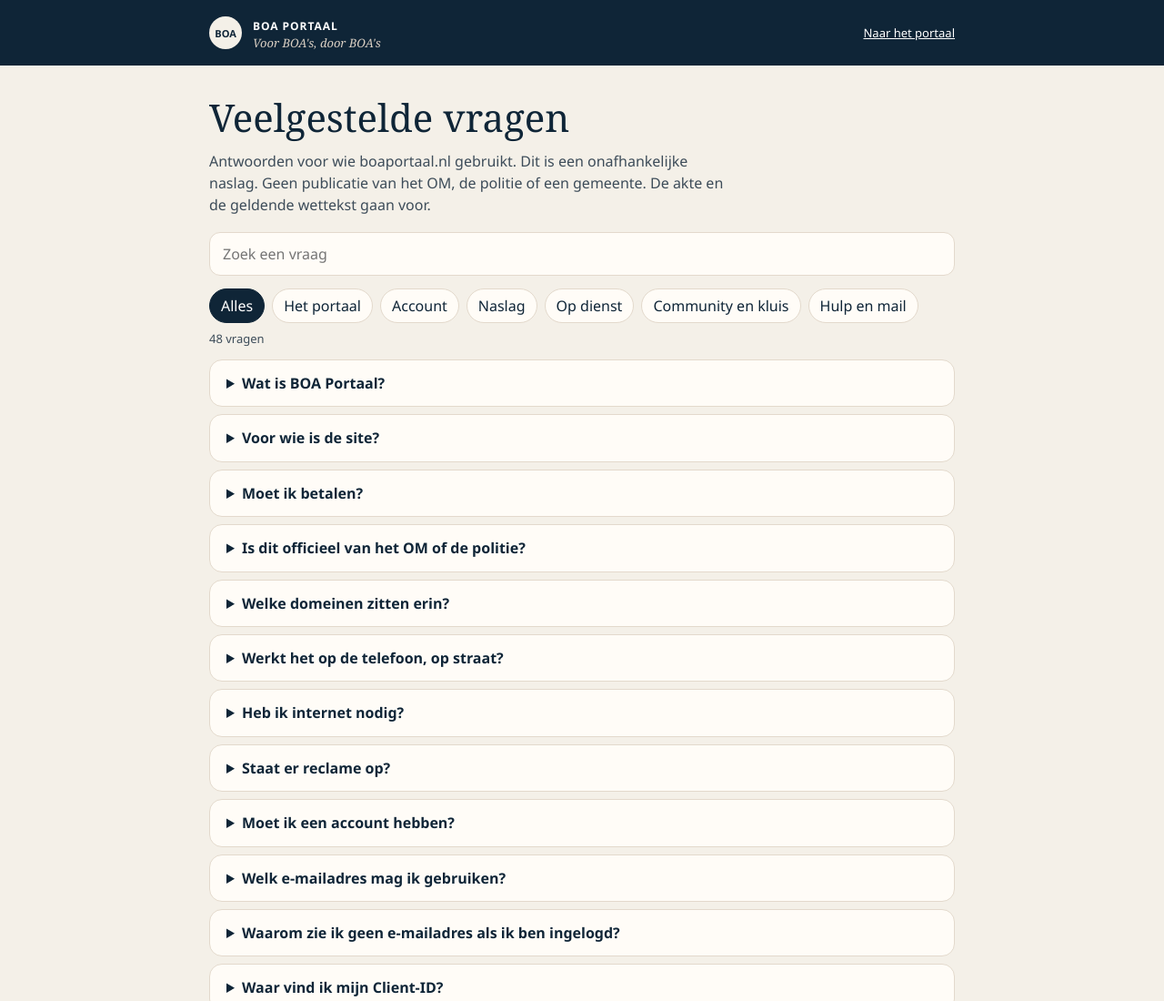
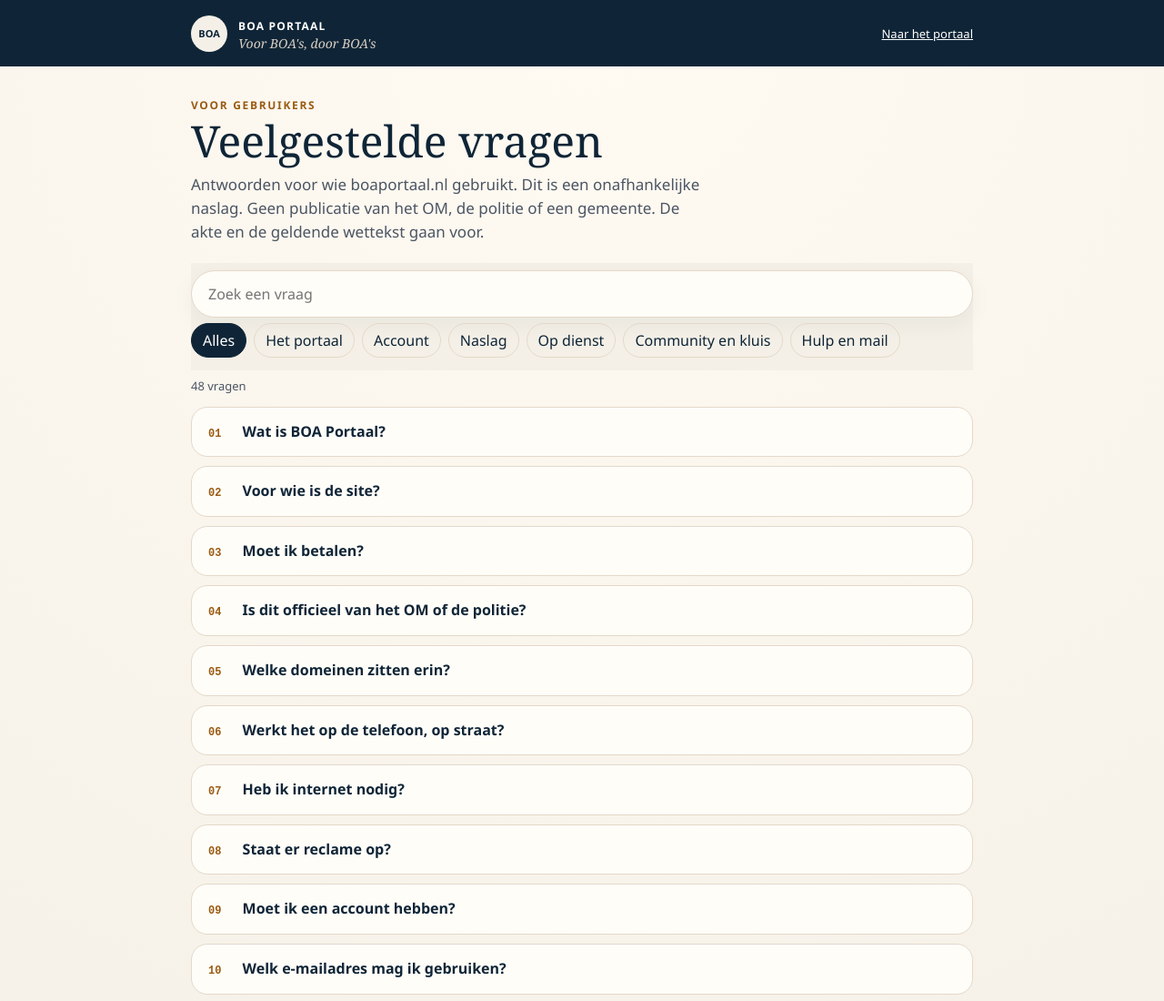
Before and after one commit to jjjoshua3/boa-faq, a plain HTML site: page index.html in a window 1280 px wide. Shown: the top 1100 px of the page at 91% size. Drawn offline with Linux system fonts and the light colour scheme; no server answers.

Commit message:
FAQ rustiger opgemaakt, met nummer en vaste zoekbalk.

```diff
--- a/index.html
+++ b/index.html
@@ -11,48 +11,42 @@
   <style>
     :root {
       --ink: #0f2537;
-      --soft: #3d4c59;
-      --paper: #f4f0e8;
-      --card: #fffcf7;
-      --line: #e3d9cc;
+      --soft: #4b5563;
+      --paper: #f3efe6;
+      --card: #fffdf8;
+      --line: #e4d8c8;
       --amber: #9a5b12;
-      --amber-soft: #f3e6d4;
     }
     * { box-sizing: border-box; }
-    body { margin: 0; background: var(--paper); color: var(--ink); font-family: "Segoe UI", "Avenir Next", sans-serif; }
+    body { margin: 0; background: radial-gradient(circle at top, #fffaf2 0%, var(--paper) 42%); color: var(--ink); font-family: "Segoe UI", "Avenir Next", sans-serif; }
     header { background: var(--ink); color: #fff; }
-    .binnen { width: min(820px, calc(100% - 32px)); margin: 0 auto; }
+    .binnen { width: min(860px, calc(100% - 32px)); margin: 0 auto; }
     .kop { display: flex; align-items: center; justify-content: space-between; gap: 12px; padding: 16px 0; }
     .merkrij { display: flex; align-items: center; gap: 12px; }
-    .merk { width: 36px; height: 36px; border-radius: 50%; background: #f4f0e8; color: var(--ink); display: grid; place-items: center; font-size: 11px; font-weight: 700; }
-    .merkrij strong { letter-spacing: 0.08em; font-size: 12px; }
-    .merkrij span { display: block; font-family: Georgia, "Iowan Old Style", serif; font-style: italic; color: #d9cfc3; font-size: 13px; }
+    .merk { width: 40px; height: 40px; border-radius: 50%; background: #f4f0e8; color: var(--ink); display: grid; place-items:center; font-size: 11px; font-weight: 700; }
+    .merkrij strong { letter-spacing: 0.1em; font-size: 12px; }
+    .merkrij span { display: block; font-family: Georgia, "Iowan Old Style", serif; font-style: italic; color: #d9cfc3; font-size: 14px; letter-spacing: 0; }
     .kop a { color: #fff; font-size: 13px; }
-    main { padding: 28px 0 72px; }
-    h1 { font-family: Georgia, "Iowan Old Style", serif; font-weight: 500; font-size: 42px; margin: 0 0 8px; }
-    .sub { color: var(--soft); margin: 0 0 18px; max-width: 62ch; line-height: 1.5; }
-    input[type="search"] {
-      width: 100%; border: 1px solid var(--line); background: var(--card);
-      border-radius: 12px; padding: 12px 14px; font: inherit; color: inherit;
-    }
-    .chips { display: flex; flex-wrap: wrap; gap: 8px; margin: 14px 0 8px; }
-    .chips button {
-      font: inherit; color: var(--ink); background: var(--card);
-      border: 1px solid var(--line); border-radius: 999px; padding: 7px 12px; cursor: pointer;
-    }
+    main { padding: 34px 0 80px; }
+    .kicker { letter-spacing: .14em; text-transform: uppercase; font-size: 12px; color: var(--amber); font-weight: 700; margin: 0 0 8px; }
+    h1 { font-family: Georgia, "Iowan Old Style", serif; font-weight: 500; font-size: 48px; line-height: .95; margin: 0 0 12px; }
+    .sub { color: var(--soft); margin: 0 0 20px; max-width: 58ch; line-height: 1.55; font-size: 17px; }
+    .zoekvlak { position: sticky; top: 10px; z-index: 2; background: rgba(243,239,230,.92); backdrop-filter: blur(8px); padding: 8px 0 10px; }
+    input[type="search"] { width: 100%; border: 1px solid var(--line); background: var(--card); border-radius: 999px; padding: 14px 18px; font: inherit; color: inherit; box-shadow: 0 8px 24px rgba(15,37,55,.05); }
+    .chips { display: flex; flex-wrap: wrap; gap: 8px; margin: 6px 0 4px; }
+    .chips button { font: inherit; color: var(--ink); background: transparent; border: 1px solid var(--line); border-radius: 999px; padding: 7px 12px; cursor: pointer; }
     .chips button.aan { background: var(--ink); color: #fff; border-color: var(--ink); }
     .telling { color: var(--soft); font-size: 13px; margin: 8px 0 14px; }
-    details {
-      background: var(--card); border: 1px solid var(--line); border-radius: 14px;
-      padding: 0 14px; margin: 0 0 8px;
-    }
-    summary { cursor: pointer; padding: 14px 4px; font-weight: 650; line-height: 1.4; }
-    summary::-webkit-details-marker { color: var(--amber); }
-    details p { margin: 0 0 14px; color: var(--soft); line-height: 1.55; }
+    details { background: var(--card); border: 1px solid var(--line); border-radius: 18px; padding: 0 16px; margin: 0 0 10px; box-shadow: 0 1px 0 rgba(255,255,255,.8) inset; }
+    details[open] { border-color: #c9b69a; }
+    summary { cursor: pointer; list-style: none; display: flex; gap: 12px; align-items: baseline; padding: 16px 2px; font-weight: 650; line-height: 1.35; }
+    summary::-webkit-details-marker { display: none; }
+    .nr { font-family: ui-monospace, "Courier New", monospace; color: var(--amber); font-size: 12px; font-weight: 700; min-width: 1.6rem; }
+    details p { margin: 0 0 16px 28px; color: var(--soft); line-height: 1.6; }
     .leeg { padding: 18px; color: var(--soft); }
-    footer { margin-top: 28px; color: var(--soft); font-size: 13px; line-height: 1.6; }
+    footer { margin-top: 32px; color: var(--soft); font-size: 13px; line-height: 1.7; }
     a { color: var(--ink); }
-    @media (max-width: 700px) { h1 { font-size: 34px; } }
+    @media (max-width: 700px) { h1 { font-size: 36px; } details p { margin-left: 0; } }
   </style>
 </head>
 <body>
@@ -66,10 +60,13 @@
     </div>
   </header>
   <main class="binnen">
+    <p class="kicker">Voor gebruikers</p>
     <h1>Veelgestelde vragen</h1>
     <p class="sub">Antwoorden voor wie boaportaal.nl gebruikt. Dit is een onafhankelijke naslag. Geen publicatie van het OM, de politie of een gemeente. De akte en de geldende wettekst gaan voor.</p>
-    <input id="zoek" type="search" placeholder="Zoek een vraag" autocomplete="off">
-    <div class="chips" id="chips"></div>
+    <div class="zoekvlak">
+      <input id="zoek" type="search" placeholder="Zoek een vraag" autocomplete="off">
+      <div class="chips" id="chips"></div>
+    </div>
     <p class="telling" id="telling"></p>
     <div id="lijst"></div>
     <footer>
@@ -157,7 +154,7 @@
       chips.querySelectorAll("button").forEach((knop) => knop.classList.toggle("aan", knop.dataset.id === groep));
       const zichtbaar = VRAGEN.filter(([g, vraag, antwoord]) => (groep === "alles" || g === groep) && (!q || `${vraag} ${antwoord}`.toLowerCase().includes(q)));
       telling.textContent = zichtbaar.length === 1 ? "1 vraag" : `${zichtbaar.length} vragen`;
-      lijst.innerHTML = zichtbaar.length ? zichtbaar.map(([, vraag, antwoord]) => `<details><summary>${vraag}</summary><p>${antwoord}</p></details>`).join("") : `<p class="leeg">Geen vraag met die woorden. Probeer een korter woord, of kies Alles.</p>`;
+      lijst.innerHTML = zichtbaar.length ? zichtbaar.map(([, vraag, antwoord], index) => `<details><summary><span class="nr">${String(index + 1).padStart(2, "0")}</span><span>${vraag}</span></summary><p>${antwoord}</p></details>`).join("") : `<p class="leeg">Geen vraag met die woorden. Probeer een korter woord, of kies Alles.</p>`;
     }
     zoek.addEventListener("input", teken);
     teken();
```
